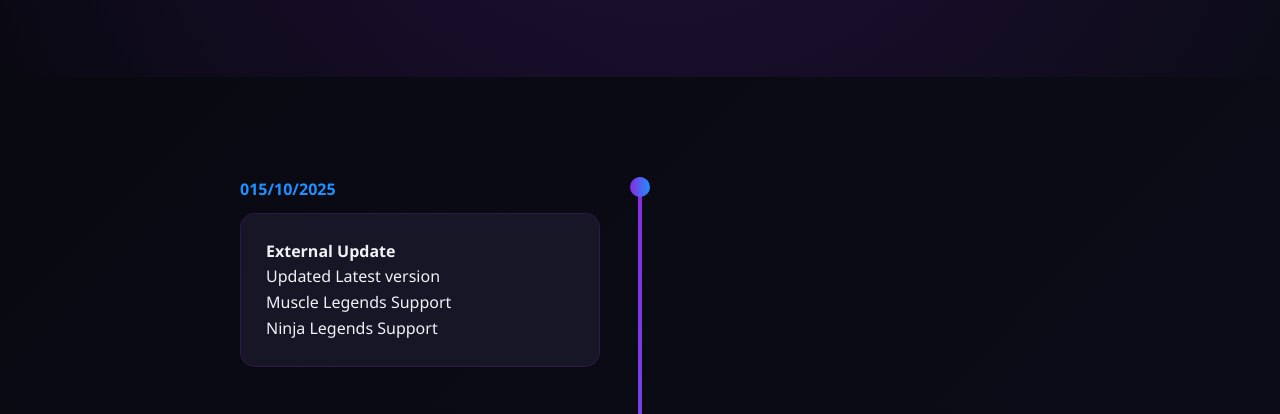
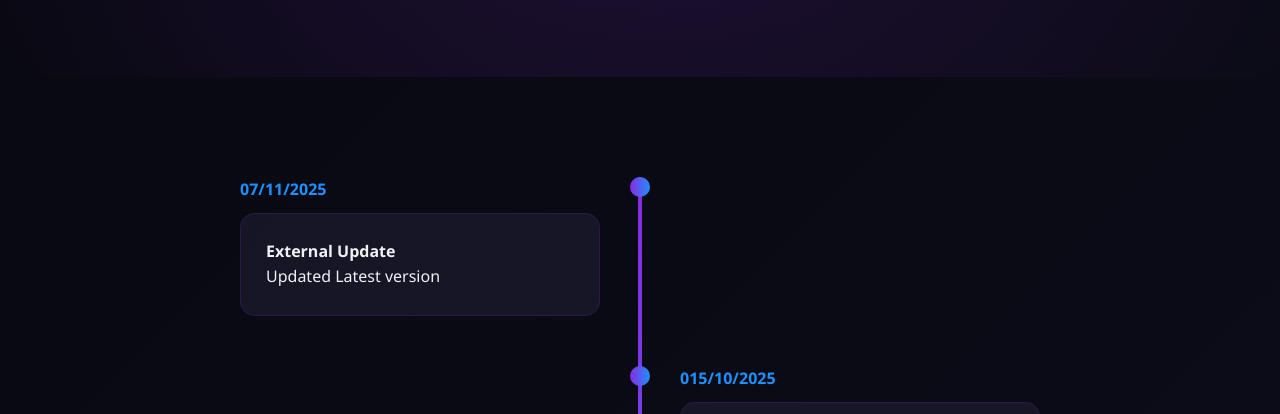
Before and after one commit to getcravex/Cravex-Website, a plain HTML site: page updates.html in a window 1280 px wide. Shown: the part 306-720 px from the top of the page. Drawn offline with Linux system fonts and the light colour scheme.

Commit message:
Update updates.html

```diff
--- a/updates.html
+++ b/updates.html
@@ -41,6 +41,15 @@
         <div class="container">
             <div class="timeline">
                 <div class="timeline-item">
+                    <div class="timeline-date">07/11/2025</div>
+                    <div class="timeline-content">
+                        <h4>External Update</h4>
+                        <div>
+                            <p>Updated Latest version</p>
+                        </div>
+                    </div>
+                </div>
+                <div class="timeline-item">
                     <div class="timeline-date">015/10/2025</div>
                     <div class="timeline-content">
                         <h4>External Update</h4>
@@ -49,7 +58,6 @@
                         </div>
                     </div>
                 </div>
-
                 <div class="timeline-item">
                     <div class="timeline-date">015/10/2025</div>
                     <div class="timeline-content">
```
